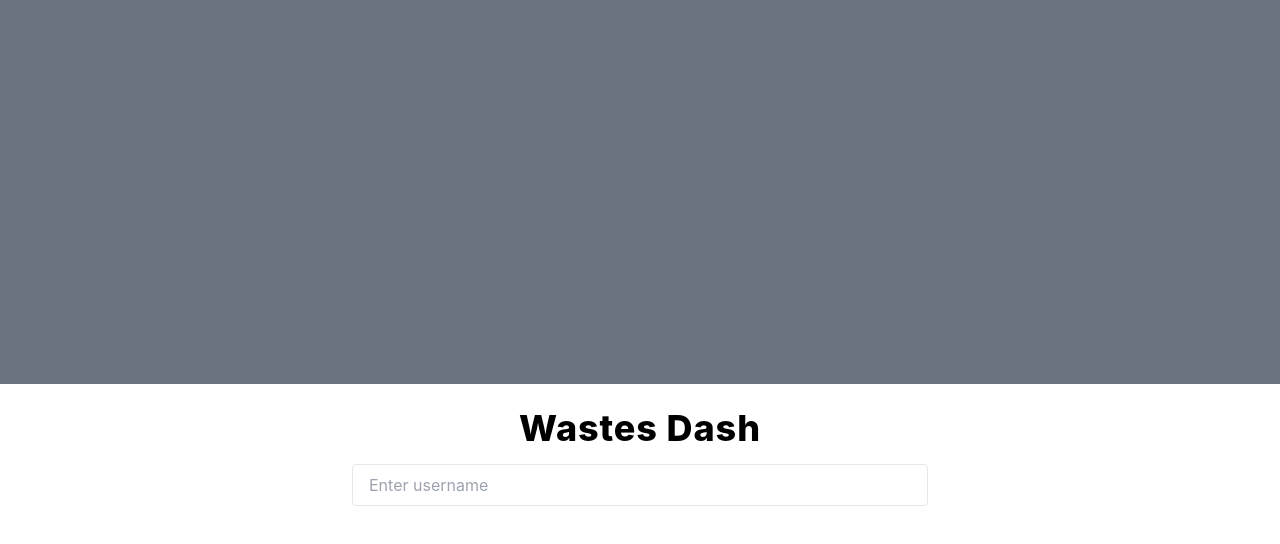
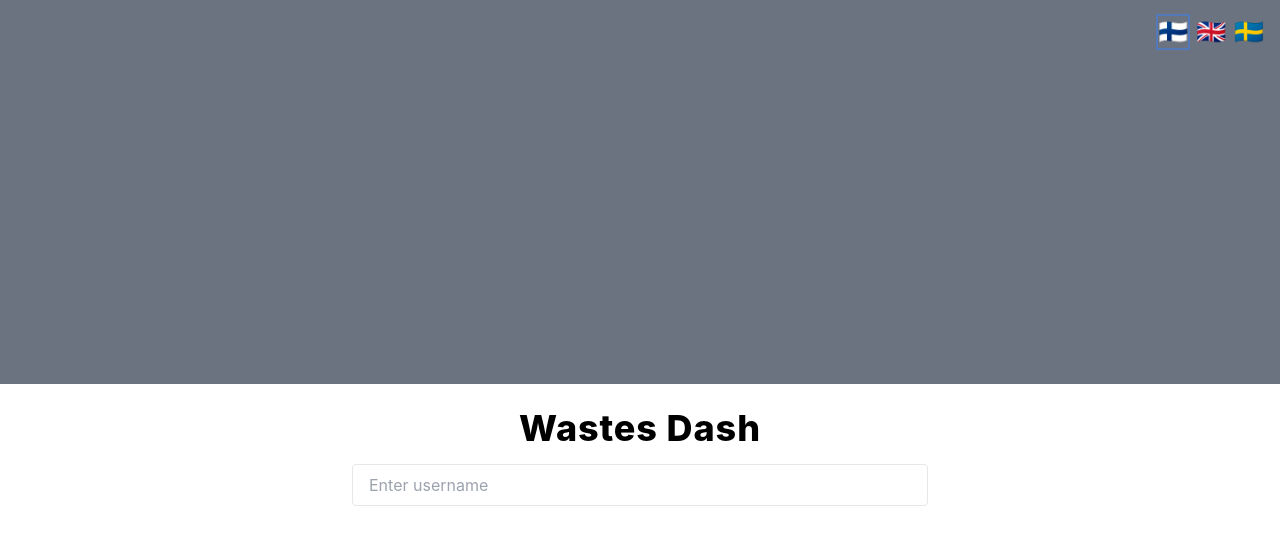
Before and after one commit to eeko1/Trash-Dash, a React (Create React App) app: page / in a window 1280 px wide. Shown: the top 544 px of the page. Built offline with nearby package versions, Linux system fonts and the light colour scheme; the HTML template or start-up script is replaced by a standard one.

Commit message:
feat: implement language selection and update API calls to support localization

```diff
--- a/src/componets/SpecificWaste.tsx
+++ b/src/componets/SpecificWaste.tsx
@@ -1,6 +1,7 @@
 import React, { useEffect, useState } from 'react';
 import { wastpage, recyclingmethod } from '../types/apiTypes';
 import { fetchData } from '../lib/utils';
+import { useUser } from '../contexts/UserContext';
 
 type SpecificWasteProps = {
     id: number;
@@ -37,17 +38,18 @@ type SpecificWasteProps = {
 const SpecificWaste = ({ id }: SpecificWasteProps) => {
     const [wastePage, setWastePage] = useState<wastpage[]>([]);
     const [error, setError] = useState<string | null>(null);
+    const { lang } = useUser();
 
+    console.log(lang)
 
-
-/*    useEffect(() => {
+ /*   useEffect(() => {
         const baseUrl = process.env.REACT_APP_SERVER || '';
-        fetchData<{ hits: wastpage[] }>(`${baseUrl}/wastepages`)
+        fetchData<{ hits: wastpage[] }>(`${baseUrl}/wastepages?lang=${lang}`)
             .then(data => {
                 setWastePage(data.hits);
             })
             .catch(err => setError(err.message));
-    }, []);  */
+    }, [lang]);  */
 
     useEffect(() => {
         setWastePage(mockWastePages);
@@ -61,9 +63,9 @@ const SpecificWaste = ({ id }: SpecificWasteProps) => {
             {wastePage.filter(item => item.id === id).map((item) => (
                 <div key={item.id} className='p-4 rounded'>
                     <h2 className='text-2xl font-bold font-sans mb-2'>{item.title}</h2>
-                    <p className='mb-2 text-gray-700 font-sans'><strong>Additional Info:</strong> {item.additionalInfo}</p>
+                    <p className='mb-2 text-black-700 font-sans'><strong>Additional Info:</strong> {item.additionalInfo}</p>
                     {item.synonyms && item.synonyms.length > 0 && (
-                        <p className='mb-2 text-gray-700 font-sans'><strong>Synonyms:</strong> {item.synonyms.join(', ')}</p>
+                        <p className='mb-2 text-black-700 font-sans'><strong>Synonyms:</strong> {item.synonyms.join(', ')}</p>
                     )}
                     {item.recyclingMethods && item.recyclingMethods.length > 0 && (
                         <>
--- a/src/contexts/UserContext.tsx
+++ b/src/contexts/UserContext.tsx
@@ -3,24 +3,26 @@ import React, { createContext, useContext, useState } from 'react';
 type UserContextType = {
   username: string;
   setUsername: (name: string) => void;
+  lang: string;
+  setLang: (lang: string) => void;
 };
 
 const UserContext = createContext<UserContextType | undefined>(undefined);
 
 export const UserProvider: React.FC<{ children: React.ReactNode }> = ({ children }) => {
   const [username, setUsername] = useState('');
-
+  const [lang, setLang] = useState('fi');
   return (
-    <UserContext.Provider value={{ username, setUsername }}>
+    <UserContext.Provider value={{ username, setUsername, lang, setLang }}>
       {children}
     </UserContext.Provider>
   );
-}
+};
 
 export const useUser = (): UserContextType => {
-    const context = useContext(UserContext);
-    if (!context) {
-        throw new Error('useUser must be used within a UserProvider');
-    }
-    return context;
-}
+  const context = useContext(UserContext);
+  if (!context) {
+    throw new Error('useUser must be used within a UserProvider');
+  }
+  return context;
+};
--- a/src/router.ts
+++ b/src/router.ts
@@ -15,7 +15,8 @@ const headers = {
 
 router.get('/wastetypes', async (req: Request, res: Response) => {
     try {
-        const response = await axios.get<wastetypes[]>(`${API_BASE_URL}/waste-types`, {headers});
+        const lang = req.query.lang;
+        const response = await axios.get<wastetypes[]>(`${API_BASE_URL}/waste-types?lang=${lang}`, {headers});
         res.json(response.data)
         console.log(JSON.stringify(response.data, null, 2))
     } catch (error) {
@@ -26,7 +27,8 @@ router.get('/wastetypes', async (req: Request, res: Response) => {
 
 router.get('/recyclingmethods', async (req: Request, res: Response) => {
     try {
-        const response = await axios.get<recyclingmethod[]>(`${API_BASE_URL}/recycling-methods`, {headers});
+        const lang = req.query.lang;
+        const response = await axios.get<recyclingmethod[]>(`${API_BASE_URL}/recycling-methods?lang=${lang}`, {headers});
         res.json(response.data)
         console.log(response.data)
     } catch (error) {
@@ -37,7 +39,8 @@ router.get('/recyclingmethods', async (req: Request, res: Response) => {
 
 router.get('/wastepages', async (req: Request, res: Response) => {
     try {
-        const response = await axios.get<wastpage[]>(`${API_BASE_URL}/waste-pages`, {headers});
+        const lang = req.query.lang;
+        const response = await axios.get<wastpage[]>(`${API_BASE_URL}/waste-pages?lang=${lang}`, {headers});
         res.json(response.data)
         console.log(response.data)
     } catch (error) {
@@ -48,7 +51,8 @@ router.get('/wastepages', async (req: Request, res: Response) => {
 
 router.get('/search', async (req: Request, res: Response) => {
     try {
-        const response = await axios.get<searchResult[]>(`${API_BASE_URL}/search`, {headers});
+        const lang = req.query.lang;
+        const response = await axios.get<searchResult[]>(`${API_BASE_URL}/search?lang=${lang}`, {headers});
         res.json(response.data)
         console.log(JSON.stringify(response.data, null, 2))
     } catch (error) {
@@ -59,7 +63,8 @@ router.get('/search', async (req: Request, res: Response) => {
 
 router.get('/wastepages/:id', async (req: Request, res: Response) => {
     try {
-        const response = await axios.get<searchResult[]>(`${API_BASE_URL}/waste-pages/${req.params.id}`, {headers});
+        const lang = req.query.lang;
+        const response = await axios.get<searchResult[]>(`${API_BASE_URL}/waste-pages/${req.params.id}?lang=${lang}`, {headers});
         res.json(response.data)
         console.log(response.data)
     } catch (error) {
--- a/src/views/Home.tsx
+++ b/src/views/Home.tsx
@@ -2,11 +2,28 @@ import { useNavigate } from 'react-router-dom';
 import { useUser } from '../contexts/UserContext';
 
 const Home = () => {
-  const { username, setUsername } = useUser();
+  const { username, setUsername, lang, setLang } = useUser();
   const navigate = useNavigate();
 
   return (
     <div className='flex flex-col min-h-screen px-2 sm:px-0'>
+      <div className="absolute top-4 right-4 flex space-x-2">
+        <span
+          className={`cursor-pointer text-2xl ${lang === 'fi' ? 'ring-2 ring-main_dark_turquise' : ''}`}
+          onClick={() => setLang('fi')}
+          title="Suomi"
+        >🇫🇮</span>
+        <span
+          className={`cursor-pointer text-2xl ${lang === 'en' ? 'ring-2 ring-main_dark_turquise' : ''}`}
+          onClick={() => setLang('en')}
+          title="English"
+        >🇬🇧</span>
+        <span
+          className={`cursor-pointer text-2xl ${lang === 'sv' ? 'ring-2 ring-main_dark_turquise' : ''}`}
+          onClick={() => setLang('sv')}
+          title="Svenska"
+        >🇸🇪</span>
+      </div>
       <div className='mb-6 w-full h-40 bg-gray-500 sm:h-96' />
       <div className='w-full h-full rounded flex flex-col items-center'>
         <h2 className='text-4xl font-extrabold text-black-700 mb-4 tracking-wide'>
--- a/src/views/RecycleGuide.tsx
+++ b/src/views/RecycleGuide.tsx
@@ -4,6 +4,7 @@ import SpecificWaste from '../componets/SpecificWaste';
 import { wastpage } from '../types/apiTypes'
 import { useNavigate } from 'react-router-dom';
 import { VscIndent } from 'react-icons/vsc';
+import { useUser } from '../contexts/UserContext';
 
 const mockWastePages: wastpage[] = [
     {
@@ -31,7 +32,7 @@ const mockWastePages: wastpage[] = [
         ]
     },
     {
-        id: 1,
+        id: 2,
         title: 'Class Bottle',
         synonyms: ['PET Bottle', 'Water Bottle'],
         notes: 'Rinse before recycling.',
@@ -61,17 +62,19 @@ const WasteTypesList = () => {
     const [wasteTypes, setWastePages] = useState<wastpage[]>([]);
     const [error, setError] = useState<string | null>(null);
     const [selectedId, setSelectedId] = useState<number | null>(null);
+    const { lang } = useUser();
 
 
-    /*    useEffect(() => {
+console.log(lang)
+    /* useEffect(() => {
         const baseUrl = process.env.REACT_APP_SERVER || '';
-            fetchData<{ hits: wastpage[] }>(`${baseUrl}/wastepages`)
+        fetchData<{ hits: wastpage[] }>(`${baseUrl}/wastepages?lang=${lang}`)
             .then(data => {
                 console.log('Fetched wastePages:', data);
                 setWastePages(data.hits);
             })
             .catch(err => setError(err.message));
-        }, []); */
+    }, [lang]); */
 
 
 
```
Also changed, not shown: src/types/apiTypes.ts (+23 -23 lines). Lines whose indentation alone changed are shown as unchanged.
